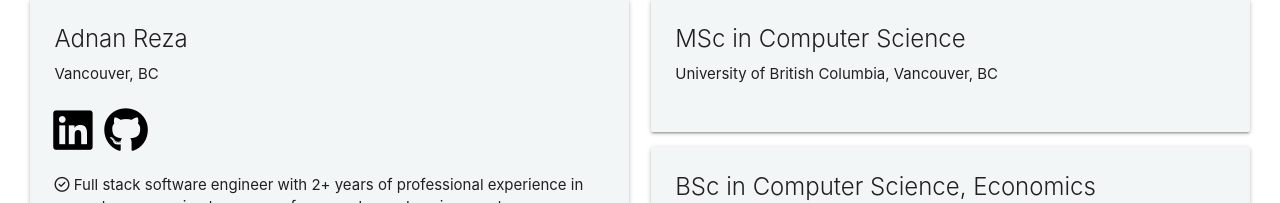
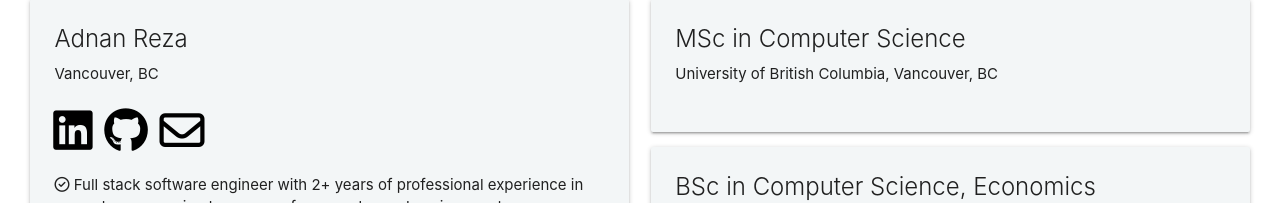
Before and after one commit to adnanreza/personal-site, a React (Create React App) app: page /Resume in a window 1280 px wide. Shown: the part 139-342 px from the top of the page. Built offline with nearby package versions, Linux system fonts and the light colour scheme; the HTML template or start-up script is replaced by a standard one.

Commit message:
Added email button to Contact card

```diff
--- a/src/components/pages/Resume.js
+++ b/src/components/pages/Resume.js
@@ -23,6 +23,16 @@ const Resume = props => {
       >
         <span style={{ color: 'black' }}>
           <i className='fab fa-github fa-3x' style={badgeStyle}></i>
+        </span>
+      </a>
+      <span>{` `}</span>
+      <a
+        href='mailto:adnan.reza@outlook.com'
+        target='_blank'
+        rel='noopener noreferrer'
+      >
+        <span style={{ color: 'black' }}>
+          <i className='far fa-envelope fa-3x' style={badgeStyle}></i>
         </span>
       </a>
     </Fragment>
```
